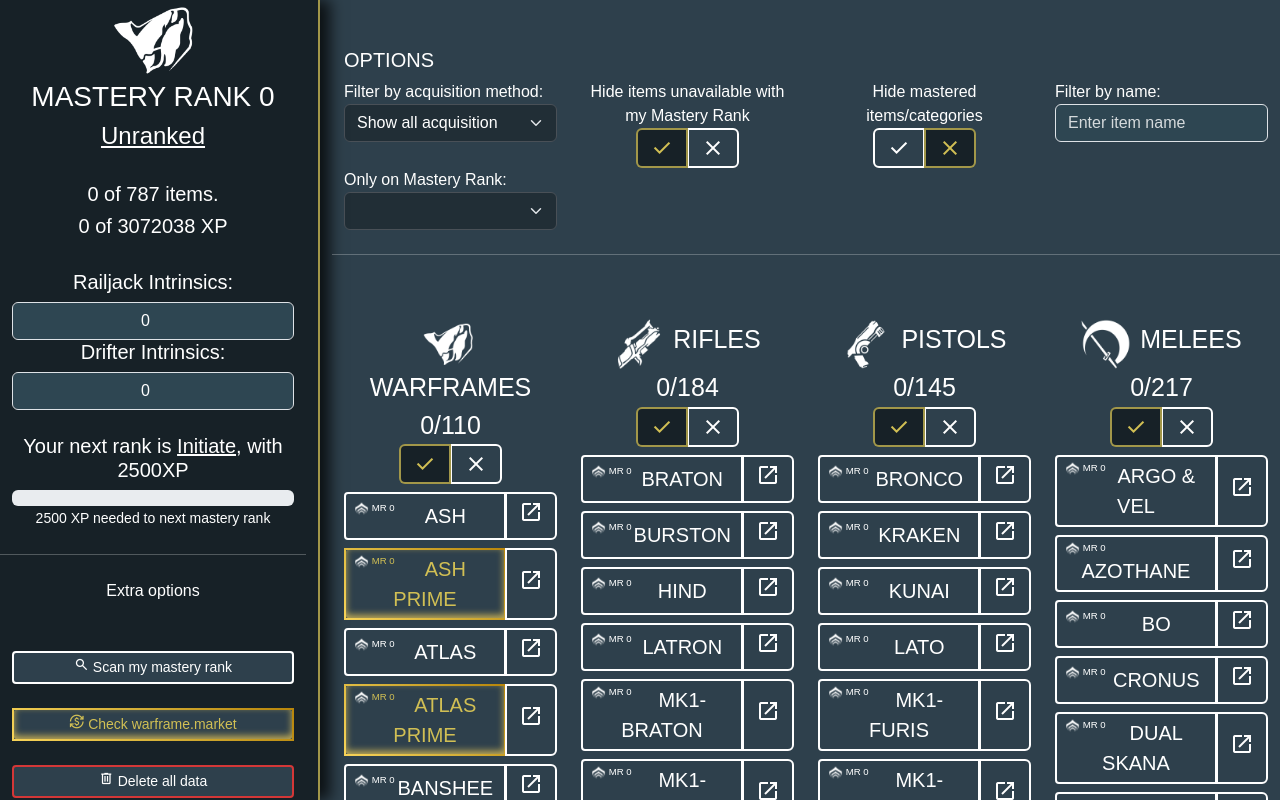
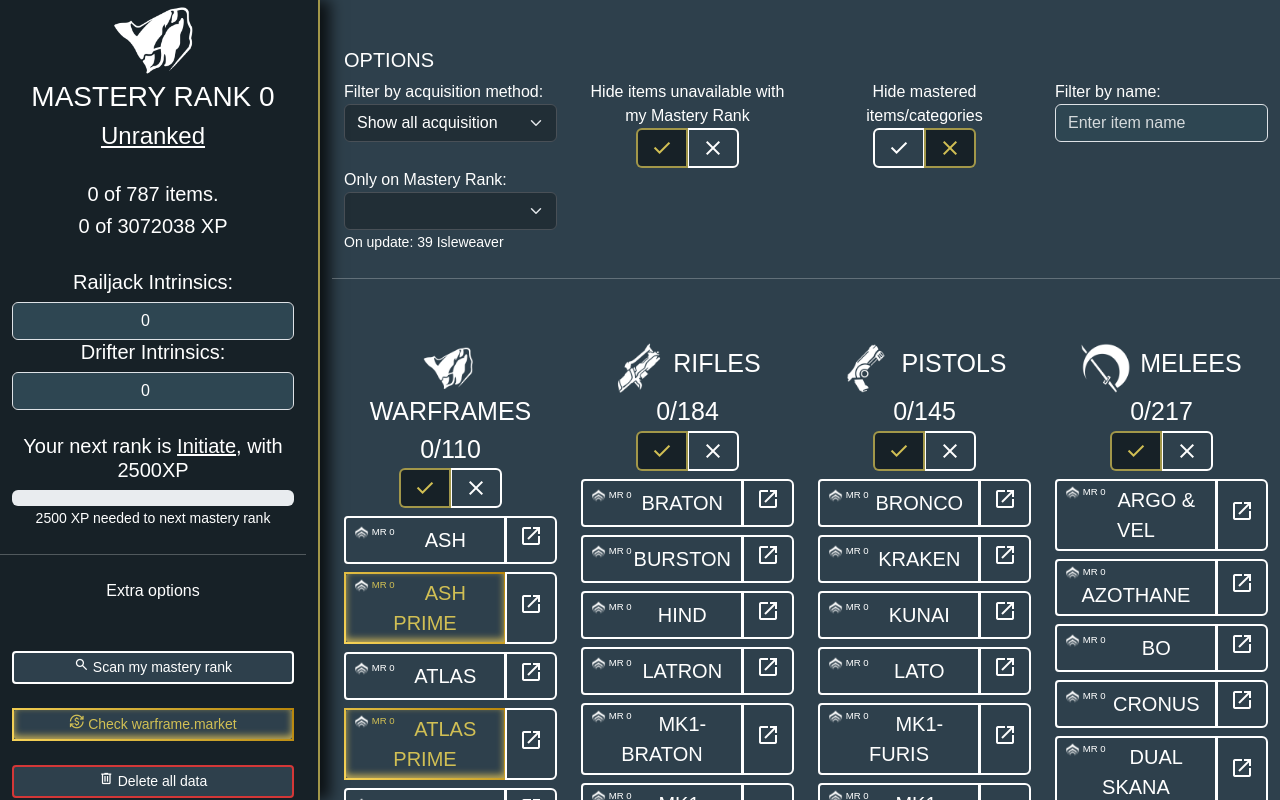
Before and after one commit to nfekted/warframe-tracker, an Angular app: page /warframe-tracker/ in a window 1280 px wide. Shown: the top 800 px of the page. Built offline with nearby package versions, Linux system fonts and the light colour scheme; a web font is replaced by a local one.

Commit message:
Update info

```diff
--- a/src/app/items-panel/items-panel.component.html
+++ b/src/app/items-panel/items-panel.component.html
@@ -105,6 +105,9 @@
             </div>
         </div>
     </div>
+    <div class="col-12">
+        <small>On update: 39 Isleweaver</small>
+    </div>
     <hr class="mt-4" />
     <ng-container *ngFor="let item of items">
         <div class="col-12 col-md-3" *ngIf="showCategory(item)">
```
